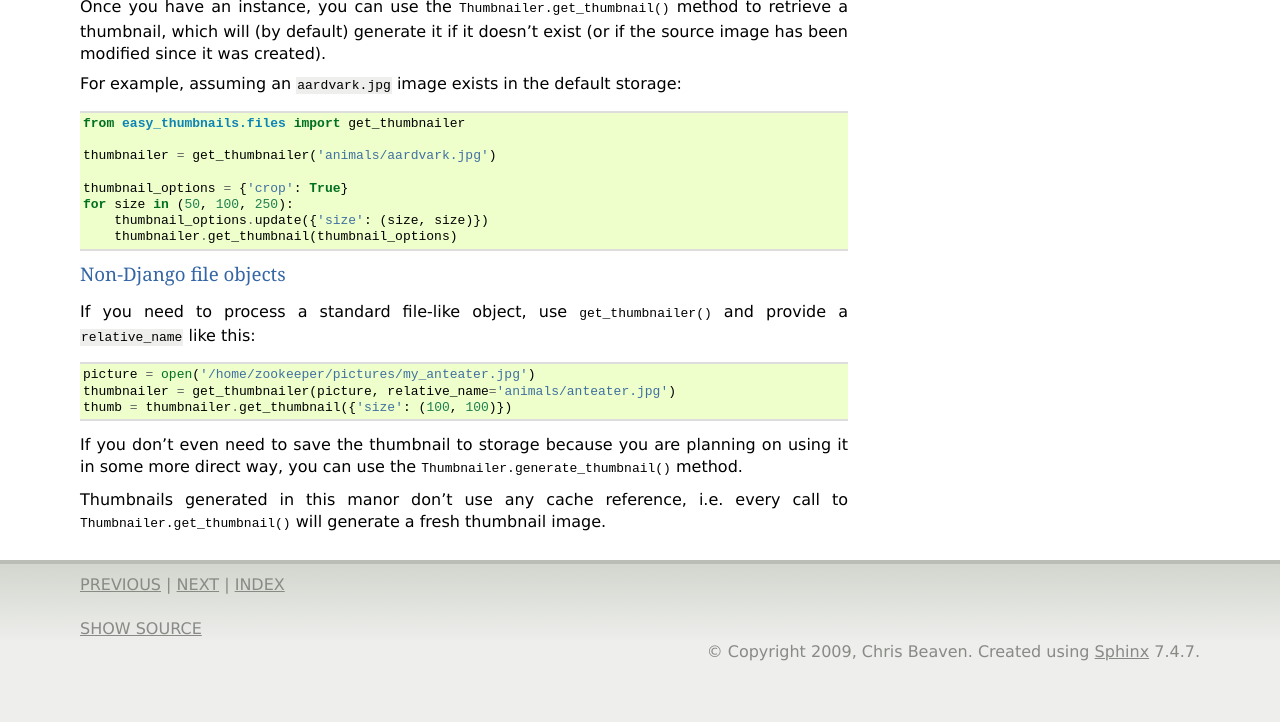
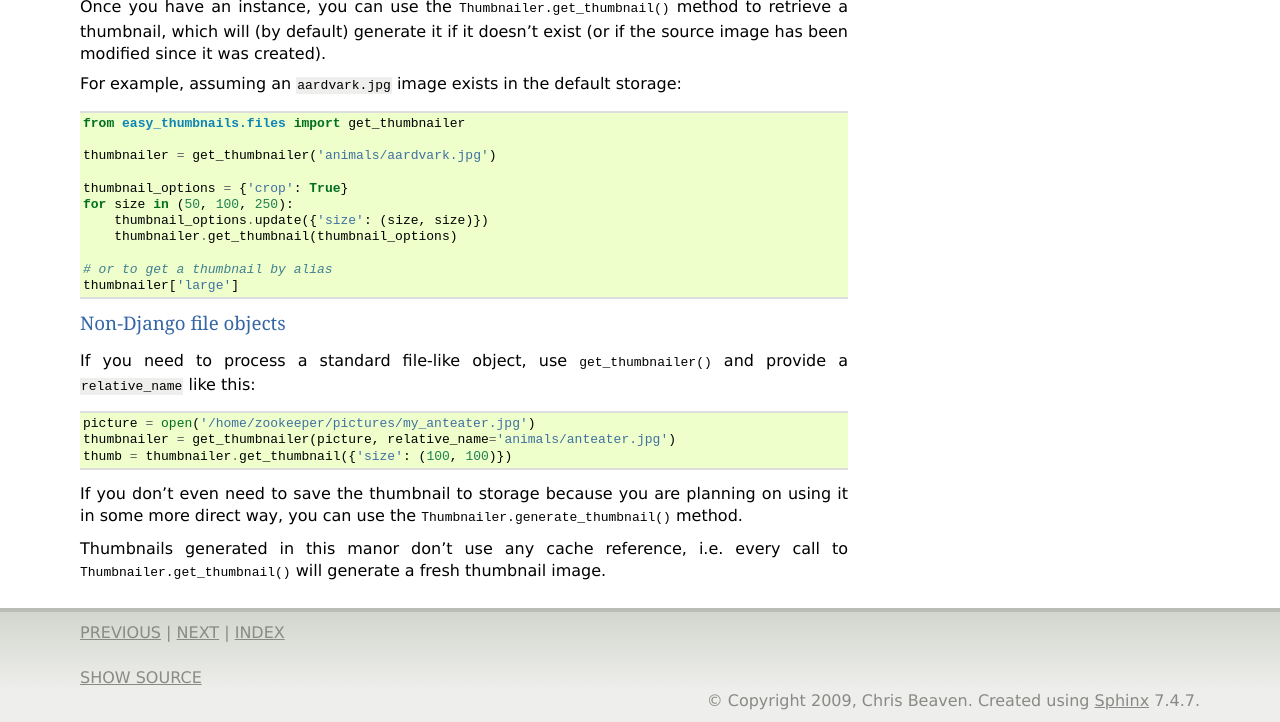
Before and after one commit to SmileyChris/easy-thumbnails, a Sphinx documentation site: the page built from docs/usage.rst, in a window 1280 px wide and 900 px high, scrolled down 4928 px, cut to the strip 178-900 px from the top of the window. Built offline with Sphinx 7.4.7, drawn with Linux system fonts in a browser that asks for light colours; the version number could not be read and is left out; before the commit the page ends 5779 px from its top, so only the background shows below that.

Commit message:
Explain how to actually use thumbnail aliases

```diff
--- a/docs/usage.rst
+++ b/docs/usage.rst
@@ -291,6 +291,9 @@ For example, assuming an ``aardvark.jpg`` image exists in the default storage::
         thumbnail_options.update({'size': (size, size)})
         thumbnailer.get_thumbnail(thumbnail_options)
 
+    # or to get a thumbnail by alias
+    thumbnailer['large']
+
 Non-Django file objects
 -----------------------
 
```
